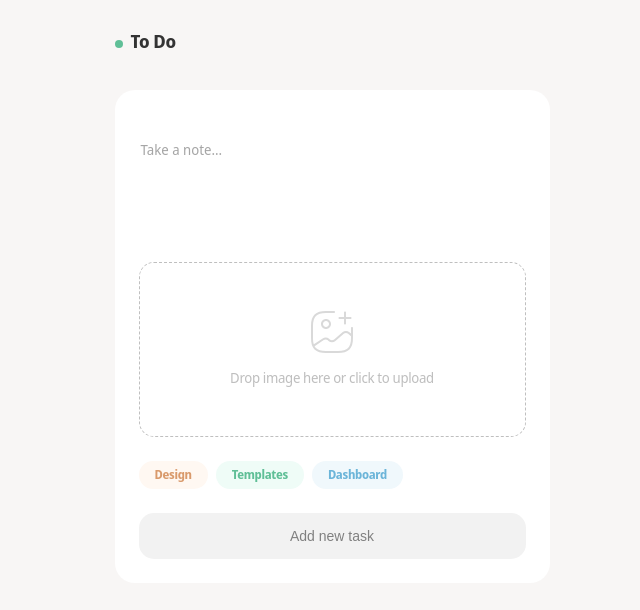
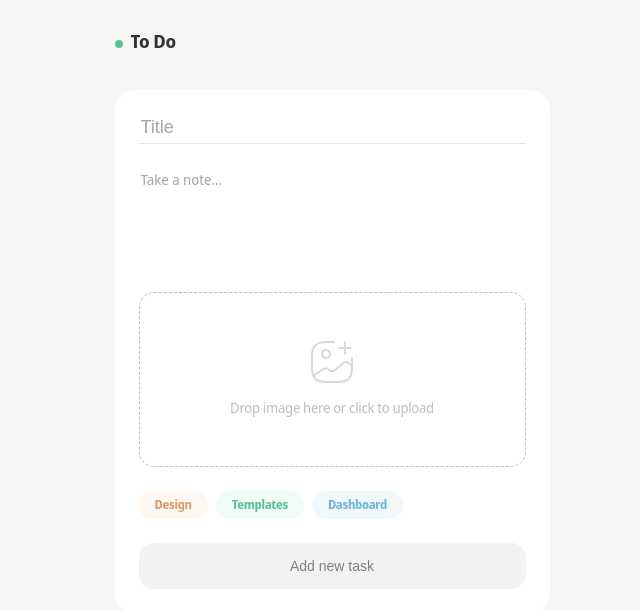
Before and after one commit to wmoooid/dragndrop-board, a Next.js app: page / in a window 1280 px wide. Shown: the top 610 px of the page, without its empty margins (308-948 px from the left). Built offline with nearby package versions, Linux system fonts and the light colour scheme.

Commit message:
cleared clutter

```diff
--- a/components/NewTask/NewTask.tsx
+++ b/components/NewTask/NewTask.tsx
@@ -92,6 +92,7 @@ const NewTask: React.FC = () => {
 
   return (
     <form className='box' onSubmit={handleSubmit}>
+      <input value={title} className={styles.inputTitle} onChange={handleTitleChange} type='text' placeholder='Title' />
       <Breaker />
       <textarea
         value={text}
--- a/components/NewTask/Title.tsx
+++ /dev/null
@@ -1,5 +0,0 @@
-const Title: React.FC = () => {
-  return <input value={title} className={styles.inputTitle} onChange={handleTitleChange} type='text' placeholder='Title' />;
-};
-
-export default Title;
--- a/components/TaskList/TaskList.tsx
+++ b/components/TaskList/TaskList.tsx
@@ -1,8 +1,9 @@
+import React from 'react';
 import styles from './TaskList.module.css';
 import Breaker from '../../assets/Breaker';
-import TaskCard, { ITaskCardProps } from '../TaskCard/TaskCard';
 import NewTask from '../NewTask/NewTask';
-import React from 'react';
+import TaskCard from '../TaskCard/TaskCard';
+import { ITaskCardProps } from '../../types/ITaskCardProps';
 
 type TTaskListProps = ITaskCardProps[];
 
```
Also changed, not shown: components/TaskCard/TaskCard.tsx (+1 -10 lines), types/ITaskCardProps.tsx (added, +8 -0 lines), components/NewTask/Image.tsx (deleted), components/NewTask/Submit.tsx (deleted), components/NewTask/Tags.tsx (deleted), components/NewTask/Text.tsx (deleted).
